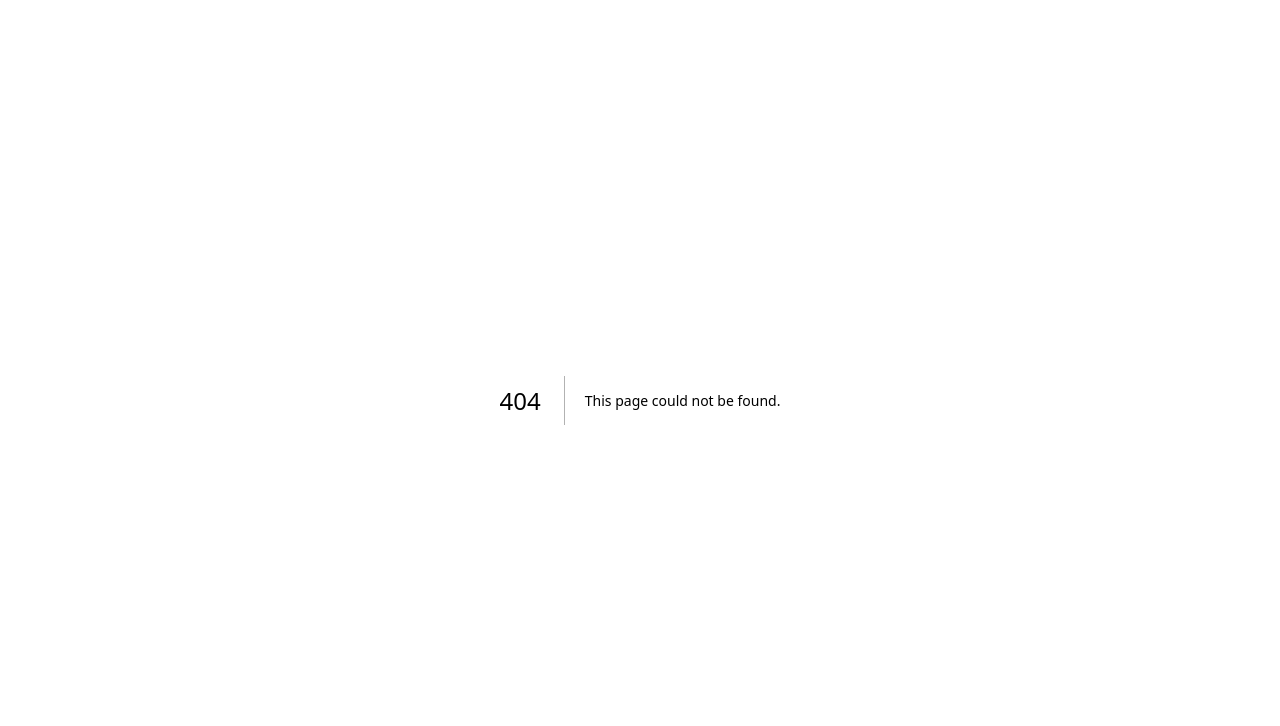
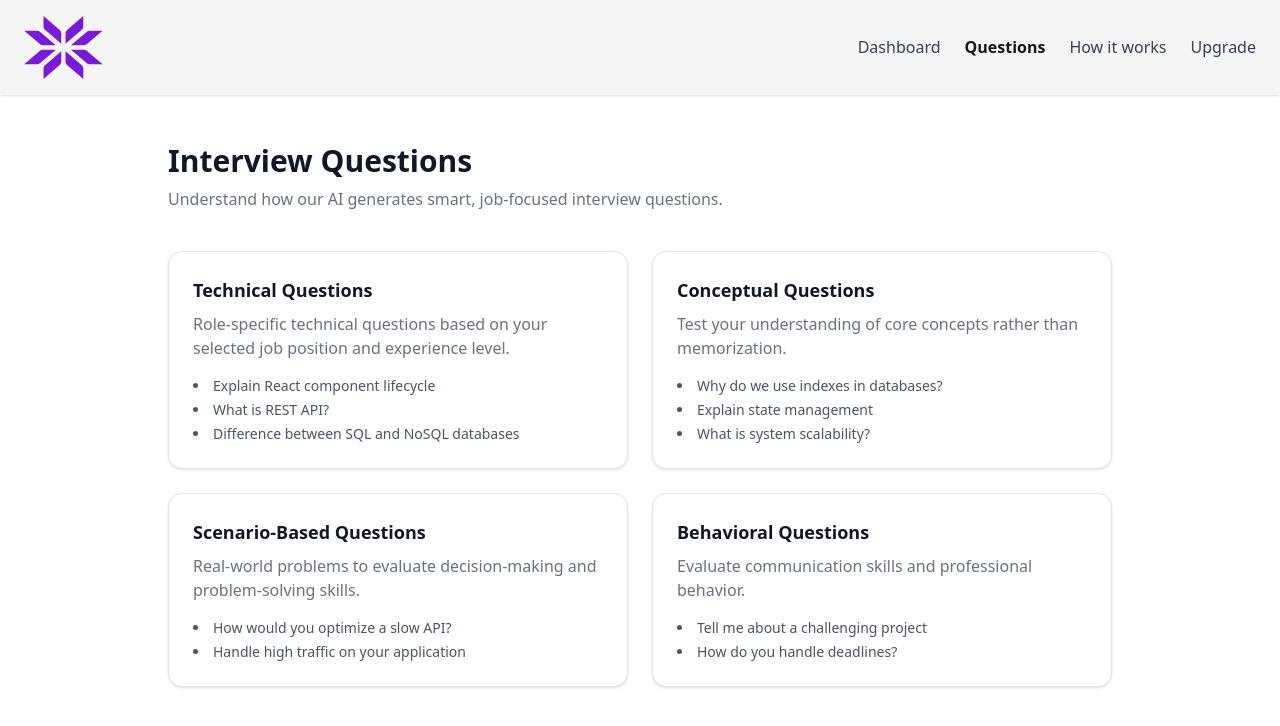
Before and after one commit to Arfan2444/Ai-Mock-Interview-Platform, a Next.js app: page /dashboard/questions in a window 1280 px wide. Before the commit this address had no page. Shown: the top 726 px of the page. Built offline with nearby package versions, Linux system fonts and the light colour scheme.

Commit message:
displaylisterrorfix

```diff
--- a/app/(auth)/sign-in/[[...sign-in]]/page.jsx
+++ b/app/(auth)/sign-in/[[...sign-in]]/page.jsx
@@ -45,7 +45,7 @@ export default function Page() {
             </div>
 
             <div className="mt-8">
-              <SignIn fallbackRedirectUrl="/dashboard" />
+              <SignIn />
 
               <p className="mt-6 text-sm text-center text-gray-400">
                 Don&apos;t have an account yet?{" "}
--- a/app/(auth)/sign-up/[[...sign-up]]/page.jsx
+++ b/app/(auth)/sign-up/[[...sign-up]]/page.jsx
@@ -23,7 +23,7 @@ export default function Page() {
               and begin setting up your profile.
             </p>
 
-            <SignUp fallbackRedirectUrl="/dashboard" />
+            <SignUp />
           </div>
         </div>
       </div>
--- a/app/dashboard/_components/Header.jsx
+++ b/app/dashboard/_components/Header.jsx
@@ -1,50 +1,54 @@
 "use client";
+
 import { UserButton } from "@clerk/nextjs";
 import Image from "next/image";
+import Link from "next/link";
 import { usePathname } from "next/navigation";
-import React, { useEffect } from "react";
+import React from "react";
 
 function Header() {
   const path = usePathname();
 
-  useEffect(() => {
-    console.log(path);
-  }, []);
+  const navLinks = [
+    { name: "Dashboard", href: "/dashboard" },
+    { name: "Questions", href: "/dashboard/questions" },
+    { name: "How it works", href: "/dashboard/how" },
+    { name: "Upgrade", href: "/upgrade" },
+  ];
+
   return (
-    <div className="flex p-4 items-center justify-between bg-secondary shadow-sm">
-      <Image src={"/logo.svg"} width={80} height={50} alt="logo" />
-      <ul className="hidden md:flex gap-6">
-        <li
-          className={`'hover:text-primary hover:font-bold transition-all cursor-pointer ${
-            path == "/dashboard" && "text-primary font-bold"
-          }`}
-        >
-          Dashboard
-        </li>
-        <li
-          className={`'hover:text-primary hover:font-bold transition-all cursor-pointer ${
-            path == "/dashboard/questions" && "text-primary font-bold"
-          }`}
-        >
-          Questions
-        </li>
-        <li
-          className={`'hover:text-primary hover:font-bold transition-all cursor-pointer ${
-            path == "/dashboard/upgrade" && "text-primary font-bold"
-          }`}
-        >
-          Upgrade
-        </li>
-        <li
-          className={`'hover:text-primary hover:font-bold transition-all cursor-pointer ${
-            path == "/dashboard/how" && "text-primary font-bold"
-          }`}
-        >
-          How it works
-        </li>
-      </ul>
-      <UserButton />
-    </div>
+    <header className="flex items-center justify-between px-6 py-4 bg-secondary shadow-sm">
+      {/* Logo */}
+      <Link href="/dashboard">
+        <Image
+          src="/logo.svg"
+          width={80}
+          height={50}
+          alt="logo"
+          className="cursor-pointer"
+        />
+      </Link>
+
+      {/* Navigation */}
+      <nav className="hidden md:flex gap-6">
+        {navLinks.map((link) => (
+          <Link
+            key={link.href}
+            href={link.href}
+            className={`transition-all hover:text-primary hover:font-semibold ${
+              path === link.href
+                ? "text-primary font-semibold"
+                : "text-gray-700"
+            }`}
+          >
+            {link.name}
+          </Link>
+        ))}
+      </nav>
+
+      {/* User */}
+      <UserButton afterSignOutUrl="/sign-in" />
+    </header>
   );
 }
 
--- a/app/dashboard/_components/InterviewItemCard.jsx
+++ b/app/dashboard/_components/InterviewItemCard.jsx
@@ -14,26 +14,34 @@ function InterviewItemCard({ interview }) {
   };
 
   return (
-    <div className="border shadow-sm rounded-lg p-3">
-      <h2>Role: {interview?.jobPosition}</h2>
-      <h2>Experience: {interview?.jobExperience}</h2>
-      <h2>createdat: {interview?.createdAt}</h2>
-      <div className="flex justify-between mt-3 gap-5">
+    <div className="rounded-xl border bg-white p-5 shadow-sm hover:shadow-md transition">
+      {/* Header */}
+      <div className="mb-3">
+        <h2 className="text-lg font-semibold text-gray-900">
+          {interview?.jobPosition}
+        </h2>
+        <p className="text-sm text-gray-500">
+          {interview?.jobExperience} year(s) experience
+        </p>
+      </div>
+
+      {/* Meta */}
+      <div className="text-sm text-gray-400 mb-4">
+        Created on {new Date(interview?.createdAt).toLocaleDateString()}
+      </div>
+
+      {/* Actions */}
+      <div className="flex gap-3">
         <Button
           size="sm"
           variant="outline"
-          className="w-full"
+          className="flex-1"
           onClick={onFeedback}
         >
           View Feedback
         </Button>
 
-        <Button
-          size="sm"
-          variant="outline"
-          className="w-full"
-          onClick={onStart}
-        >
+        <Button size="sm" className="flex-1" onClick={onStart}>
           Start Interview
         </Button>
       </div>
--- a/app/dashboard/_components/InterviewList.jsx
+++ b/app/dashboard/_components/InterviewList.jsx
@@ -31,10 +31,12 @@ function InterviewList() {
     <div>
       <h2 className="font-medium text-2xl">Previous Interview List</h2>
       <div className="grid grid-cols-1 md:grid-cols-2 lg:grid-cols-3">
-        {interviewList &&
-          interviewList.map((interview, index) => {
-            <InterviewItemCard key={index} interview={interview} />;
-          })}
+        {interviewList.map((interview, index) => (
+          <InterviewItemCard
+            key={interview.id ?? index}
+            interview={interview}
+          />
+        ))}
       </div>
     </div>
   );
--- /dev/null
+++ b/app/dashboard/how/page.jsx
@@ -0,0 +1,67 @@
+import React from "react";
+
+function HowItWorksPage() {
+  return (
+    <div className="max-w-6xl mx-auto px-6 py-12">
+      {/* Header */}
+      <div className="mb-12">
+        <h1 className="text-3xl font-bold text-gray-900">How It Works</h1>
+        <p className="text-gray-500 mt-2">
+          Practice interviews in 4 simple steps using AI.
+        </p>
+      </div>
+
+      {/* Steps */}
+      <div className="grid grid-cols-1 md:grid-cols-2 gap-8">
+        <StepCard
+          step="01"
+          title="Create Interview"
+          description="Choose your job role, experience level, and interview type."
+        />
+
+        <StepCard
+          step="02"
+          title="AI Generates Questions"
+          description="Our AI creates tailored interview questions based on your inputs."
+        />
+
+        <StepCard
+          step="03"
+          title="Answer Questions"
+          description="Answer questions in real-time like a real interview."
+        />
+
+        <StepCard
+          step="04"
+          title="Get AI Feedback"
+          description="Receive instant feedback, strengths, weaknesses, and improvement tips."
+        />
+      </div>
+
+      {/* Footer CTA */}
+      <div className="mt-16 text-center">
+        <h2 className="text-xl font-semibold text-gray-900">
+          Ready to start practicing?
+        </h2>
+        <p className="text-gray-500 mt-2">
+          Create your first AI mock interview from the dashboard.
+        </p>
+      </div>
+    </div>
+  );
+}
+
+function StepCard({ step, title, description }) {
+  return (
+    <div className="rounded-xl border bg-white p-6 shadow-sm flex gap-4">
+      <div className="text-2xl font-bold text-primary">{step}</div>
+
+      <div>
+        <h3 className="text-lg font-semibold text-gray-900">{title}</h3>
+        <p className="text-gray-500 mt-1">{description}</p>
+      </div>
+    </div>
+  );
+}
+
+export default HowItWorksPage;
--- a/app/dashboard/page.jsx
+++ b/app/dashboard/page.jsx
@@ -1,20 +1,33 @@
 import React from "react";
 import AddNewInterview from "./_components/AddNewInterview";
-import { Inter } from "next/font/google";
 import InterviewList from "./_components/InterviewList";
 
 function Dashboard() {
   return (
-    <div className="p-10">
-      <h2 className="font-bold text-2xl">Dashboard</h2>
-      <h2 className="text-gray-500">Create and Start your AI Mockup</h2>
-
-      <div className="grid grid-cols-1 md:grid-cols-3 my-5">
-        <AddNewInterview />
+    <div className="max-w-7xl mx-auto px-6 py-10">
+      {/* Header */}
+      <div className="mb-8">
+        <h1 className="text-3xl font-bold text-gray-900">Dashboard</h1>
+        <p className="text-gray-500 mt-1">
+          Create and start your AI mock interviews
+        </p>
       </div>
 
-      {/* Previous Interview List */}
-      <InterviewList />
+      {/* Create Section */}
+      <div className="mb-12">
+        <h2 className="text-xl font-semibold text-gray-800 mb-4">
+          Create New Interview
+        </h2>
+
+        <div className="grid grid-cols-1 sm:grid-cols-2 lg:grid-cols-3 gap-6">
+          <AddNewInterview />
+        </div>
+      </div>
+
+      {/* Previous Interviews */}
+      <div>
+        <InterviewList />
+      </div>
     </div>
   );
 }
--- /dev/null
+++ b/app/dashboard/questions/page.jsx
@@ -0,0 +1,76 @@
+import React from "react";
+
+function QuestionsPage() {
+  return (
+    <div className="max-w-6xl mx-auto px-6 py-12">
+      {/* Header */}
+      <div className="mb-10">
+        <h1 className="text-3xl font-bold text-gray-900">
+          Interview Questions
+        </h1>
+        <p className="text-gray-500 mt-2">
+          Understand how our AI generates smart, job-focused interview
+          questions.
+        </p>
+      </div>
+
+      {/* Question Types */}
+      <div className="grid grid-cols-1 md:grid-cols-2 gap-6">
+        <QuestionCard
+          title="Technical Questions"
+          description="Role-specific technical questions based on your selected job position and experience level."
+          examples={[
+            "Explain React component lifecycle",
+            "What is REST API?",
+            "Difference between SQL and NoSQL databases",
+          ]}
+        />
+
+        <QuestionCard
+          title="Conceptual Questions"
+          description="Test your understanding of core concepts rather than memorization."
+          examples={[
+            "Why do we use indexes in databases?",
+            "Explain state management",
+            "What is system scalability?",
+          ]}
+        />
+
+        <QuestionCard
+          title="Scenario-Based Questions"
+          description="Real-world problems to evaluate decision-making and problem-solving skills."
+          examples={[
+            "How would you optimize a slow API?",
+            "Handle high traffic on your application",
+          ]}
+        />
+
+        <QuestionCard
+          title="Behavioral Questions"
+          description="Evaluate communication skills and professional behavior."
+          examples={[
+            "Tell me about a challenging project",
+            "How do you handle deadlines?",
+          ]}
+        />
+      </div>
+    </div>
+  );
+}
+
+function QuestionCard({ title, description, examples }) {
+  return (
+    <div className="rounded-xl border bg-white p-6 shadow-sm">
+      <h3 className="text-lg font-semibold text-gray-900 mb-2">{title}</h3>
+      <p className="text-gray-500 mb-4">{description}</p>
+
+      <ul className="list-disc list-inside text-sm text-gray-600 space-y-1">
+        {examples.map((item, index) => (
+          <li key={index}>{item}</li>
+        ))}
+      </ul>
+    </div>
+  );
+}
+
+export default QuestionsPage;
```
